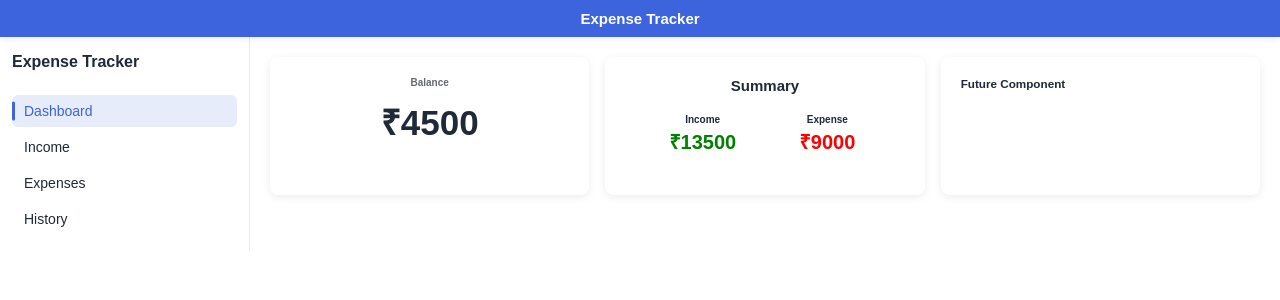
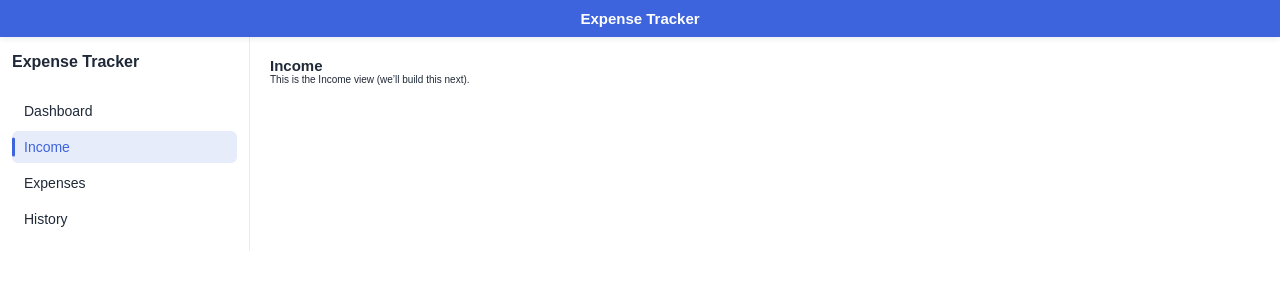
Before and after one commit to NikhilJamdar2311/react-expense-tracker, a React (Vite) app: page / in a window 1280 px wide. Both pictures are taken after a click on the element "Income". Shown: the top 300 px of the page. Built offline with nearby package versions, Linux system fonts and the light colour scheme.

Commit message:
Day:6: Enhance dashboard functionality with dynamic view switching and state management

```diff
--- a/src/App.jsx
+++ b/src/App.jsx
@@ -1,14 +1,16 @@
+import React, { useState } from "react";
 import Header from "./components/Header/Header";
 import Dashboard from "./components/Dashboard/Dashboard";
 import AsideBar from "./components/AsideBar/AsideBar";
 
 function App() {
+    const [activeView, setActiveView] = useState('Dashboard');
     return (
         <div className="app">
             <Header />
             <div className="app-content">
-                <AsideBar />
-                <Dashboard />
+                <AsideBar setActiveView={setActiveView} activeView={activeView} />
+                <Dashboard activeView={activeView} />
             </div>
         </div>
     );
--- a/src/components/AsideBar/AsideBar.jsx
+++ b/src/components/AsideBar/AsideBar.jsx
@@ -1,16 +1,20 @@
 import React from 'react';
 
-function AsideBar() {
+function AsideBar({ setActiveView, activeView }) {
+    const handleItemClick = (item) => {
+        setActiveView(item);
+    };
+
     return (
         <aside className="aside-bar-container">
             <div className="aside-header">
                 <h2>Expense Tracker</h2>
             </div>
             <div className="aside-items">
-                <div className="aside-item active">Dashboard</div>
-                <div className="aside-item">Income</div>
-                <div className="aside-item">Expenses</div>
-                <div className="aside-item">History</div>
+                <div className={`aside-item ${activeView === 'Dashboard' ? 'active' : ''}`} onClick={() => handleItemClick('Dashboard')}>Dashboard</div>
+                <div className={`aside-item ${activeView === 'Income' ? 'active' : ''}`} onClick={() => handleItemClick('Income')}>Income</div>
+                <div className={`aside-item ${activeView === 'Expenses' ? 'active' : ''}`} onClick={() => handleItemClick('Expenses')}>Expenses</div>
+                <div className={`aside-item ${activeView === 'History' ? 'active' : ''}`} onClick={() => handleItemClick('History')}>History</div>
             </div>
         </aside>
     );
--- a/src/components/Dashboard/Dashboard.jsx
+++ b/src/components/Dashboard/Dashboard.jsx
@@ -1,27 +1,63 @@
-import { React, useState } from "react";
+import React, { useState } from "react";
 import Balance from "../Balance/Balance";
 import Summary from "../Summary/Summary";
 
-function Dashboard() {
-    const [transactions, setTransactions] = useState([
+function Dashboard({ activeView }) {
+    const [transactions] = useState([
         10000, -5000, 2000, -1000, -3000, 1500,
     ]);
+
     const income = transactions
-        .map((amount) => (amount > 0 ? amount : 0))
+        .filter((amount) => amount > 0)
         .reduce((acc, cur) => acc + cur, 0);
+
     const expense = transactions
-        .map((amount) => (amount < 0 ? Math.abs(amount) : 0))
-        .reduce((acc, cur) => acc + cur, 0);
+        .filter((amount) => amount < 0)
+        .reduce((acc, cur) => acc + Math.abs(cur), 0);
+
     const balance = income - expense;
+
+    /* 🔀 VIEW SWITCHING */
+    if (activeView === "Income") {
+        return (
+            <main className="dashboard">
+                <h2>Income</h2>
+                <p>This is the Income view (we’ll build this next).</p>
+            </main>
+        );
+    }
+
+    if (activeView === "Expenses") {
+        return (
+            <main className="dashboard">
+                <h2>Expenses</h2>
+                <p>This is the Expenses view.</p>
+            </main>
+        );
+    }
+
+    if (activeView === "History") {
+        return (
+            <main className="dashboard">
+                <h2>History</h2>
+                <p>This is the History view.</p>
+            </main>
+        );
+    }
+
+    /* 🏠 DEFAULT: DASHBOARD VIEW */
     return (
         <main className="dashboard">
             <div className="dashboard-grid">
                 <div className="dashboard-card">
                     <Balance balance={balance} />
                 </div>
+
                 <div className="dashboard-card">
                     <Summary income={income} expense={expense} />
-                </div><div className="dashboard-card">
+                </div>
+
+                <div className="dashboard-card">
                     <h3>Future Component</h3>
                 </div>
             </div>
```
